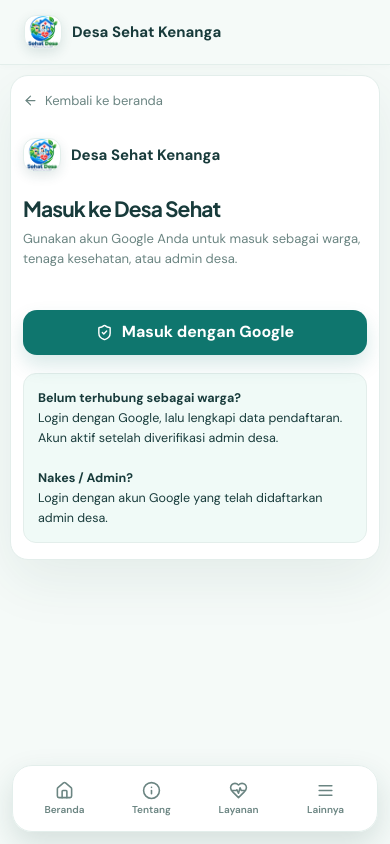
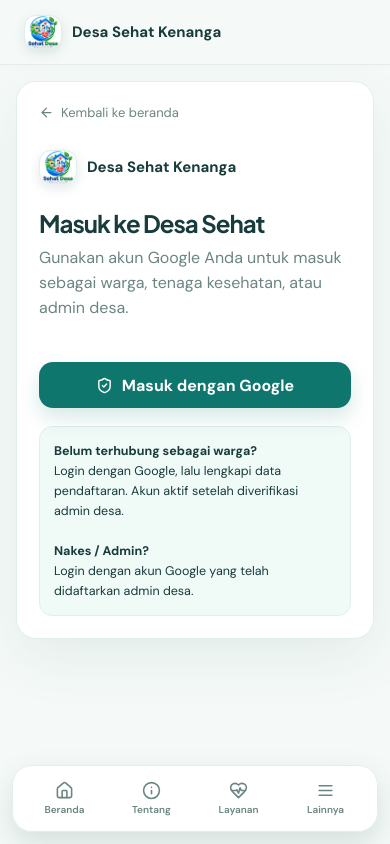
Before and after one commit to dikaxcloud/Projek-SDGS-4G---Mercu-Buana-University, a React (Vite) app in the folder frontend/: page /login in a window 390 px wide. Shown: the top 844 px of the page. Built offline with nearby package versions, Linux system fonts and the light colour scheme; no server answers.

Commit message:
fix(register): revert mobile to original responsive (keep QR animation, keep short KK option)

```diff
--- a/frontend/src/styles/global.css
+++ b/frontend/src/styles/global.css
@@ -434,19 +434,12 @@ a { color: inherit; text-decoration: none; }
   .footer-copy { order: 1; font-size: 12px; }
   .footer-credits { order: 2; flex-direction: row; flex-wrap: wrap; justify-content: center; gap: 4px 6px; font-size: 12px; max-width: 28ch; }
   .footer-sep { display: inline; }
-  .auth-page { place-items: start center; padding: 10px; }
-  .auth-card { width: 100%; max-width: 100%; padding: 16px 12px; border-radius: 18px; overflow-x: hidden; word-break: break-word; }
-  .auth-card h1 { font-size: 21px; line-height: 1.2; }
-  .auth-card p { font-size: 13px; line-height: 1.5; }
-  .auth-card .field-grid { grid-template-columns: 1fr; gap: 8px; }
-  .auth-card label { gap: 6px; margin-top: 12px; font-size: 12.5px; width: 100%; max-width: 100%; overflow: hidden; }
-  .auth-card input, .auth-card select, .auth-card textarea { width: 100%; max-width: 100%; min-height: 48px; font-size: 16px; padding: 0 12px; border-radius: 12px; box-sizing: border-box; display: block; }
-  .auth-card textarea { padding: 12px; min-height: 72px; }
-  .auth-card select { text-overflow: ellipsis; white-space: nowrap; overflow: hidden; padding-right: 32px; }
-  .auth-card .registration-actions { flex-wrap: wrap; gap: 8px; }
-  .auth-card .registration-actions .btn { flex: 1 1 140px; min-height: 48px; font-size: 15px; white-space: nowrap; }
-  .auth-card .btn-wide { width: 100%; max-width: 100%; white-space: normal; line-height: 1.3; min-height: 44px; height: auto; padding: 12px 14px; }
-  .staff-page .container { width: min(100% - 32px, 1120px); }
+  .auth-page { place-items: start center; padding: 16px; }
+  .auth-card { width: 100%; padding: 22px; border-radius: 20px; }
+  .auth-card h1 { font-size: 24px; }
+  .registration-actions { flex-wrap: wrap; }
+  .registration-actions .btn { flex: 1 1 140px; }
+  .staff-page .container { width: min(100% - 48px, 1120px); }
   .staff-page, .admin-page { padding-bottom: 94px; }
 }
 
```
